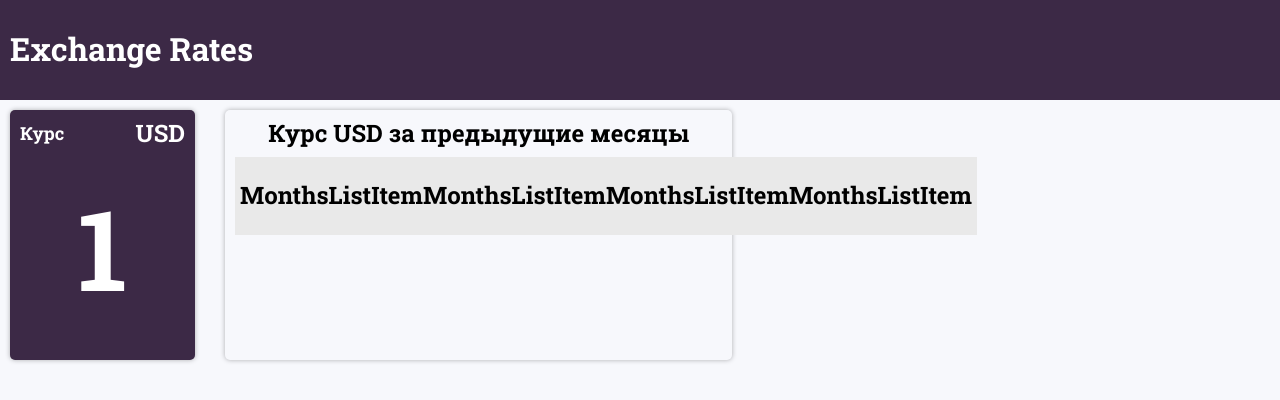
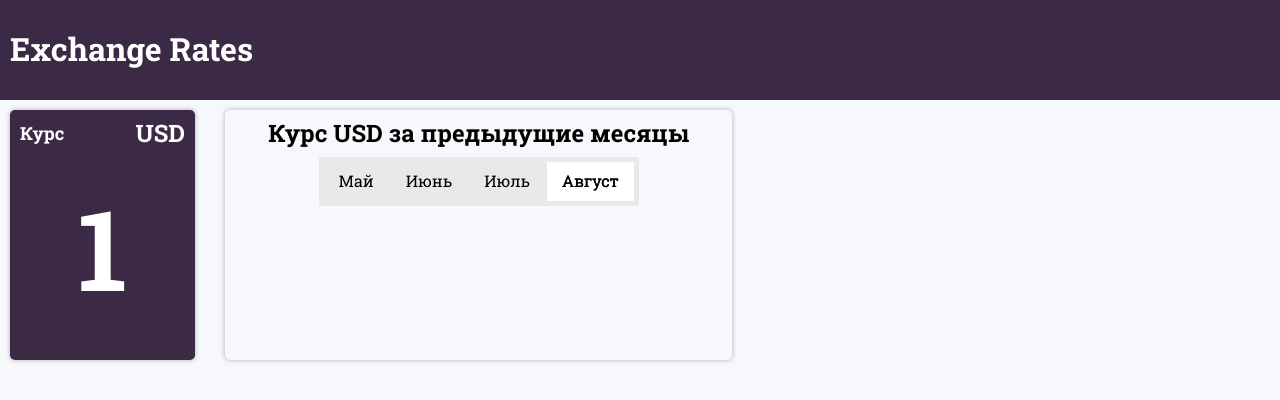
Before and after one commit to dvnikolaev/react-exchange-rates, a React (Create React App) app: page / in a window 1280 px wide. Shown: the top 400 px of the page. Built offline with nearby package versions, Linux system fonts and the light colour scheme.

Commit message:
feat: add month list item

```diff
--- a/src/components/HistoryWorths/MonthsList/MonthsListItem.js
+++ b/src/components/HistoryWorths/MonthsList/MonthsListItem.js
@@ -1,7 +1,20 @@
-import React from 'react';
+import React from "react";
 
-const MonthsListItem = () => {
-  return <h2>MonthsListItem</h2>
-}
+const MonthsListItem = ({ name, index, activeMonth, setActiveMonth }) => {
+  const renderClassNameActive = () => {
+    return index === activeMonth ? "months-list__button--active" : "";
+  };
+
+  return (
+    <li className="months-list__item">
+      <button
+        className={`months-list__button ${renderClassNameActive()}`}
+        onClick={() => setActiveMonth(index)}
+      >
+        {name}
+      </button>
+    </li>
+  );
+};
 
 export default MonthsListItem;
```
